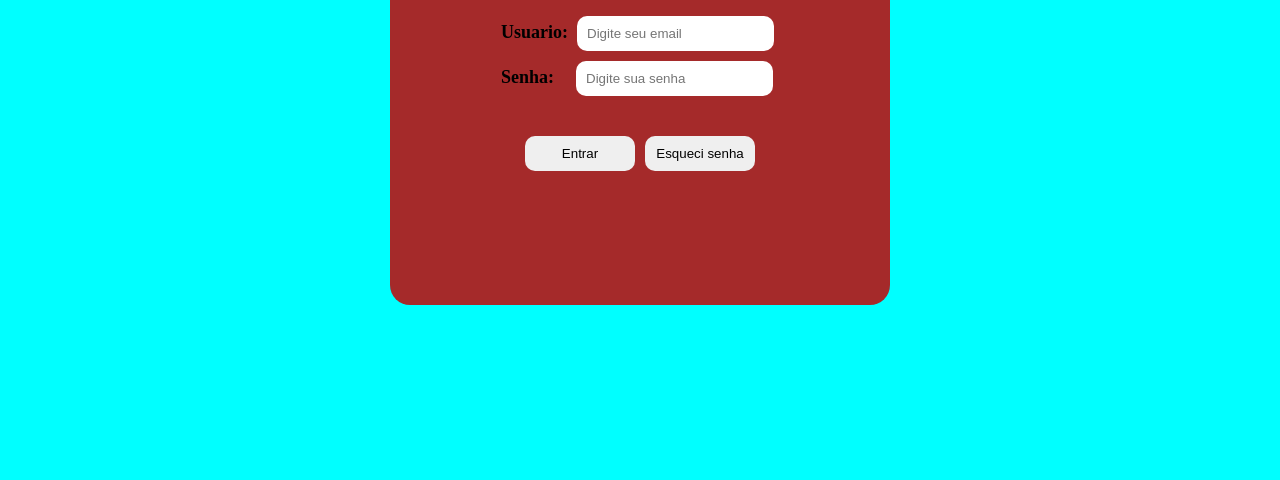
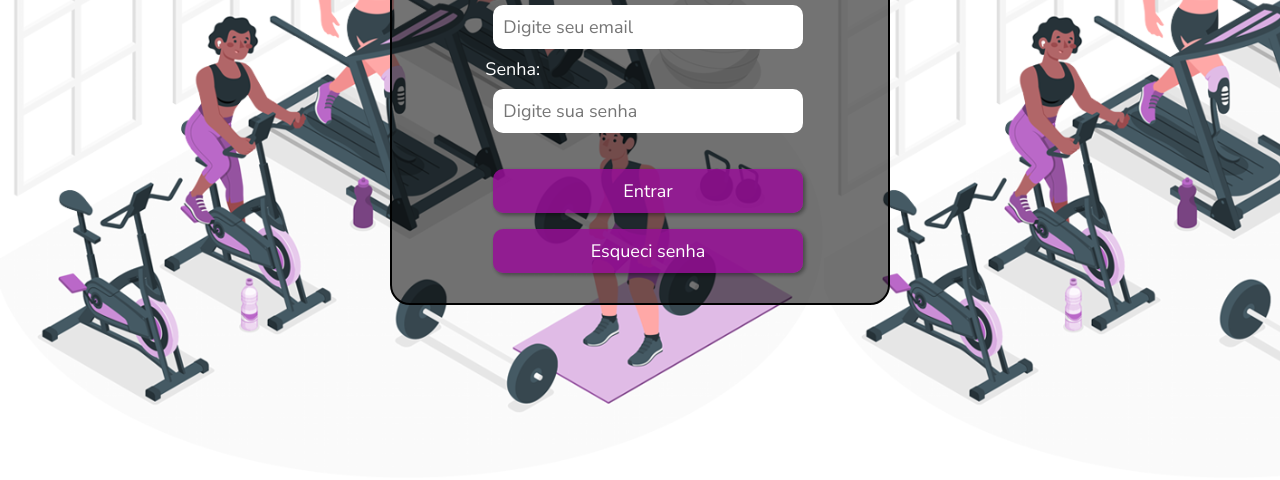
Before and after one commit to LaecioFillho/AleTraining, a plain HTML site: page codigo/Index/Login.html in a window 1280 px wide. Shown: the part 320-800 px from the top of the page. Drawn offline with Linux system fonts and the light colour scheme.

Commit message:
AleTraining V0.1.1
Estilizando a tela login, e criando a nova pagina Home.

```diff
--- /dev/null
+++ b/codigo/Controllers/validation.js
@@ -0,0 +1,2 @@
+const user = document.getElementById("iuser")
+const password = document.getElementById("ipass")
--- a/codigo/Login.html
+++ b/codigo/Index/Login.html
@@ -1,28 +1,23 @@
 <!DOCTYPE html>
 <html lang="pt-br">
-
 <head>
     <meta charset="UTF-8">
     <meta name="viewport" content="width=device-width, initial-scale=1.0">
-    <link rel="stylesheet" href="Styles/LoginStyle.css">
+    <link rel="stylesheet" href="../Styles/LoginStyle.css">
+    <link rel="preconnect" href="https://fonts.googleapis.com">
+    <link rel="preconnect" href="https://fonts.gstatic.com" crossorigin>
+    <link href="https://fonts.googleapis.com/css2?family=Nunito+Sans:ital,opsz,wght@0,6..12,200..1000;1,6..12,200..1000&display=swap" rel="stylesheet">
     <title>Exercicios para Acadêmia</title>
 </head>
-
 <body>
-
     <header>
-
         <nav>
-
         </nav>
-
     </header>
-
     <main>
-
-        <section>
+        <section class="container">
             <h2>Faça o seu login</h2>
-            <form action="" method="post" autocomplete="on">
+            <form action="Controllers/validation.js" method="post" autocomplete="on">
                     <div>
                         <label for="iuser">Usuario:</label>
                         <input type="email" name="email" id="iuser" required autocomplete="email" placeholder="Digite seu email"><br>
@@ -35,13 +30,9 @@
                     </div>
             </form>
         </section>
-
     </main>
-
     <footer>
-
     </footer>
-
 </body>
 
 </html>
--- a/codigo/Styles/LoginStyle.css
+++ b/codigo/Styles/LoginStyle.css
@@ -1,5 +1,4 @@
 @charset "UTF-8";
-
 
 /*Geral*/
 
@@ -7,64 +6,95 @@
     margin: 0px;
     padding: 0px;
     box-sizing: border-box;
+    font-family: "Nunito Sans", sans-serif;
+    font-style: normal;
 }
 
 body{
-    background-color: aqua;
+    background-color: white;
+    background-image: url(../midia/imagens/img-fundo/imagem.png);
+    background-size: contain;
+    background-attachment: fixed;
+    width: 100%;
+    height: 100vh;
 }
 
 /*Área Login*/
 
 main{
- height: 100vh;
- display: flex;
- align-items: center;
- justify-content: center;
+    width: 100%;
+    height: 100vh;
+    display: flex;
+    align-items: center;
+    justify-content: center;
 }
 
-section{
+.container{
     width: 500px;
     height: 450px;
-    background-color: brown;
+    background-color: rgba(0, 0, 0, 0.55);
     display: flex;
     flex-direction: column;
     align-items: center;
     justify-content: center;
+    border: 2px solid black;
     border-radius: 20px;
 }
 
 /*Forms Área Login*/
 
-div{
-    margin: 30px;
+h2{
+    color: #fff;
+    font-size: 46px;
+    text-shadow: 2px 2px 2px rgba(0, 0, 0, 0.76);
+    border-radius: 15px;
+    padding: 10px;
+    margin-bottom: 10px;
 }
 
 label{
+    color: #fff;
     font-size: 18px;
-    font-weight: 700;
 }
 
-#iuser, #ipass{
-    margin: 5px;
+input{
+    width: 100%;
     padding: 10px;
+    margin: 8px;
+    border-radius: 10px;
     border: none;
-    border-radius: 10px;
+    font-size: 18px;
 }
 
-#ipass{
-    margin-left: 18px ;
+.botoes{
+    margin-top: 20px;
 }
 
 .botao{
-    width: 110px;
-    padding: 10px;
-    border: none;
-    border-radius: 10px;
-    margin: 5px;
+    background-color: #970e97d7;
+    color: white;
+    cursor: pointer;
+    box-shadow: 2px 2px 4px rgba(0, 0, 0, 0.4);
 }
 
-.botoes{
-    display: flex;
-    align-items: center;
-    justify-content: center;
+.botao:hover{
+    background-color: #ffffffad;
+    border: 2px solid #970e97d7;
+    color: black;
+    transition: 0.3s;
 }
+
+@media (max-width: 720px){
+    .container{
+        width: 350px;
+        height: 500px;
+    }
+
+    h2{
+        font-size: 36px;
+    }
+
+    input{
+        margin: 12px 0px;
+    }
+}
--- /dev/null
+++ b/codigo/Styles/homestyle.css
@@ -0,0 +1,33 @@
+@charset "UTF-8";
+
+/*geral*/
+*{
+    margin: 0;
+    padding: 0;
+    box-sizing: border-box;
+    font-family: "Nunito Sans", sans-serif;
+    font-style: normal;
+}
+
+body{
+    display: flex;
+}
+
+/*SideBar. Barra de navegação Lateral*/
+
+.sidebar{
+    background-color: #970e97d7;
+    width: 100px;
+    height: 100vh;
+    display: flex;
+    flex-direction: column;
+    align-items: center;
+    justify-content: center;
+    gap: 30px;
+}
+
+.icons{
+    max-width: 60px;
+    height: auto;
+    cursor: pointer;
+}
```
Also changed, not shown: codigo/Index/home.html (added, +29 -0 lines), codigo/midia/Icons/Icon-Treino-Quarta.png (added), codigo/midia/Icons/Icon-Treino-Quinta.png (added), codigo/midia/Icons/Icon-Treino-Segunda.png (added), codigo/midia/Icons/Icon-Treino-Sexta.png (added), codigo/midia/Icons/Icon-Treino-Terca.png (added).
